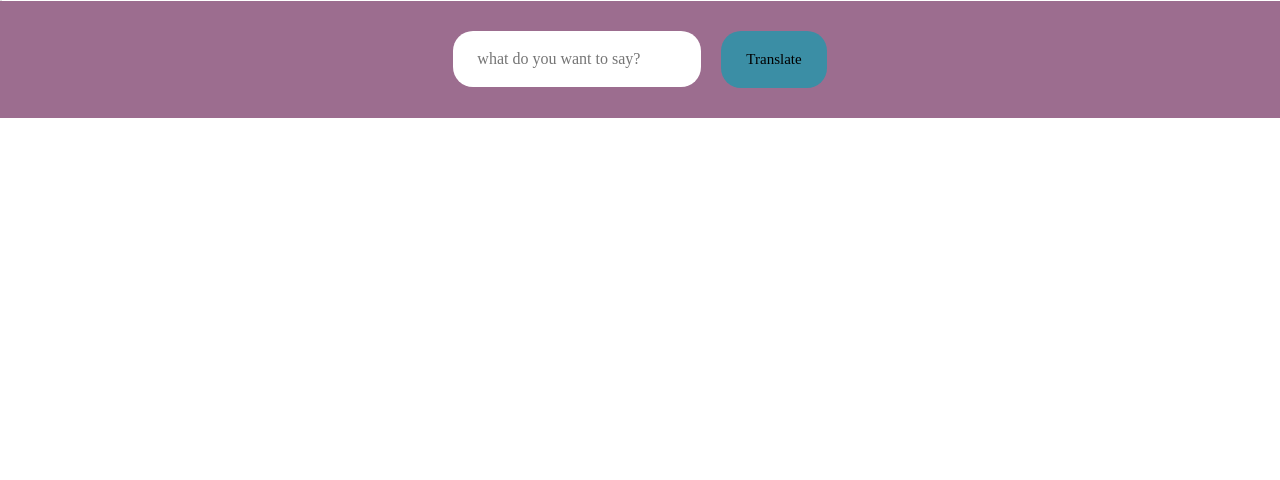
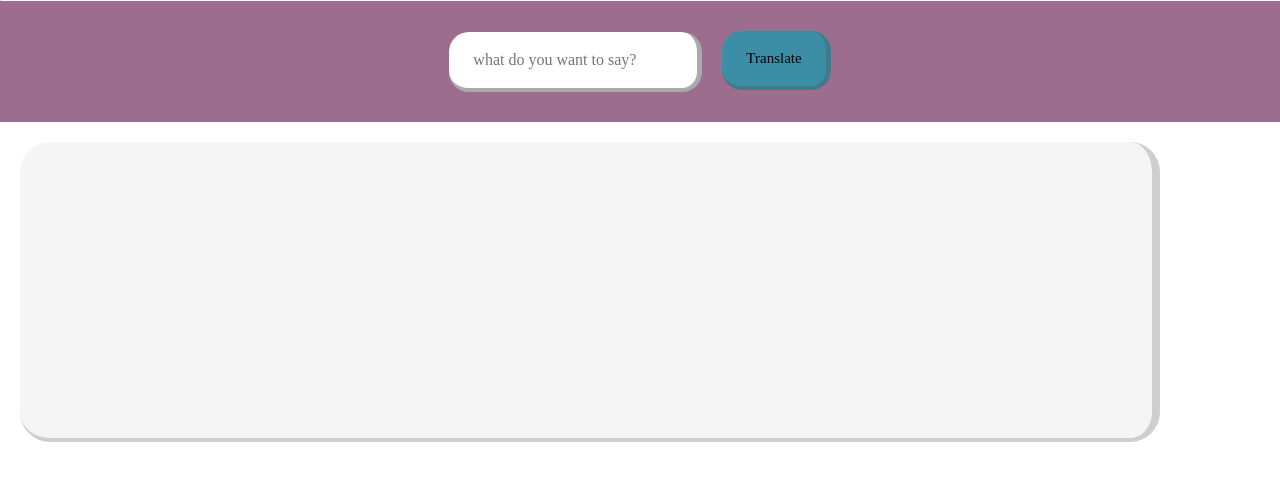
Before and after one commit to DanielleHam/assignment-2, a React (Create React App) app: page / in a window 1280 px wide. Shown: the top 480 px of the page. Built offline with nearby package versions, Linux system fonts and the light colour scheme; a web font is replaced by a local one.

Commit message:
feat: Translation page design
added container and shadow on input text, button and container for images.

```diff
--- a/src/components/Translation.js
+++ b/src/components/Translation.js
@@ -1,14 +1,19 @@
 import "../styling/Translation.css";
 import Button from 'react-bootstrap/Button';
+import { Card } from "react-bootstrap";
 
 function Translation() {
   return (
     <>
     <hr/>
-    <div className="maintop">
+      <div className="maintop">
         <input type="text" className = "customTextInput" placeholder="what do you want to say?"></input>
         <Button variant="flat" size = "xxl">Translate</Button>{' '}
-    </div></>
+      </div>
+      <div className ="container">
+        {/* put images here */}
+      </div>
+      </>
   );
 }
 export default Translation;
--- a/src/styling/Translation.css
+++ b/src/styling/Translation.css
@@ -8,28 +8,59 @@
   padding: 30px;
 }
 .btn-flat {
+  border-right: 5px;
+  border-bottom: 4px;
+  border-left: 0px;
+  border-top: 0px;
+  border-style: inset;
+  border-color: #4640403a;
   background-color: rgb(59, 142, 165) !important;
   color: rgb(0, 0, 0);
   border-radius: 20px;
+
 }
 .btn-xxl {
   padding: 1rem 1.5rem;
   font-size: 1.5rem;
 }
-.btn{
+.btn {
   font-family: "Love Ya Like A Sister", cursive;
   font-size: 15px;
+
 }
-hr{
+hr {
   margin: 0px;
   color: gray;
   width: 2px;
 }
-.customTextInput{
-    border-style: none;
+.customTextInput {
+
+  border-right: 5px;
+  border-bottom: 4px;
+  border-top: 0px;
+  border-left: 0px;
+  border-color: #0000007e;
+  border-style: inset;
   margin-right: 20px;
   border-radius: 20px;
+
   padding: 1rem 1.5rem;
   font-family: "Love Ya Like A Sister", cursive;
   outline-style: none;
 }
+
+.container {
+  border-right: 8px;
+  border-bottom: 4px;
+  border-top: 0px;
+  border-left: 0px;
+  border-color: rgb(206, 206, 206);
+  border-radius: 30px;
+  border-style: inset;
+  justify-content: center;
+  margin: 20px;
+  padding: 20px;
+  min-height: 300px;
+  min-width: 10px;
+  background-color: #f5f5f5;
+}
```
Lines whose indentation alone changed are shown as unchanged.
